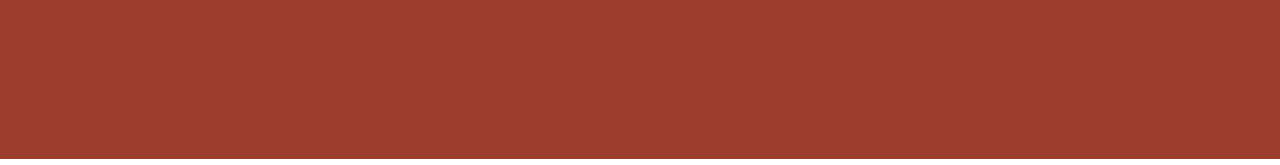
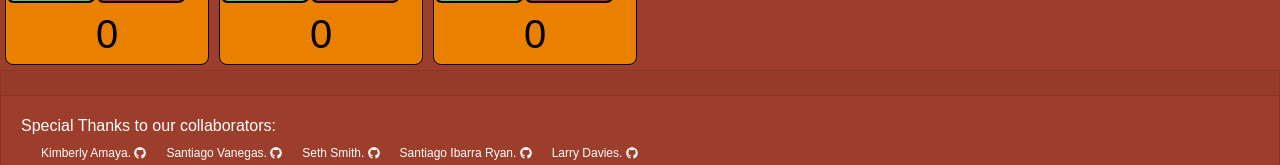
Before and after one commit to kimberlyamaya/MEME-OH-GRAM_2.0, a React (Create React App) app in the folder client/: page / in a window 1280 px wide. Shown: the part 961-1126 px from the top of the page. Built offline with nearby package versions, Linux system fonts and the light colour scheme; a web font is replaced by a local one.

Commit message:
added footer

```diff
--- a/client/public/index.html
+++ b/client/public/index.html
@@ -12,6 +12,7 @@
     <link rel="apple-touch-icon" href="%PUBLIC_URL%/logo192.png" />
     <link rel="stylesheet" href="https://stackpath.bootstrapcdn.com/bootstrap/4.1.3/css/bootstrap.min.css" integrity="sha384-MCw98/SFnGE8fJT3GXwEOngsV7Zt27NXFoaoApmYm81iuXoPkFOJwJ8ERdknLPMO" crossorigin="anonymous">
     <link rel="stylesheet" href="https://cdnjs.cloudflare.com/ajax/libs/font-awesome/4.7.0/css/font-awesome.min.css">
+
 <!-- <link rel="stylesheet" href="meme-OH-gram/client/src/App.css"> -->
 
     <!--
--- a/client/src/App.css
+++ b/client/src/App.css
@@ -5,6 +5,7 @@
   margin: 0;
   padding: 0;
   font-family: 'Montserrat', sans-serif;
+
   }
 .App {
   text-align: center;
@@ -53,12 +54,12 @@ h1,h4{
   display: none;
   cursor: pointer;
 } */
- .Profile,.loginForm, .signupForm{
+ .Home,.Profile,.loginForm, .signupForm{
 border-top: 1px solid black;
 width: 100%;
 /* padding-left: 100px; */
-height: 100vh;
-font-size: 50px;
+height: auto;
+font-size: 40px;
 background-image: url("./Assets/bg.png");
 background-size: cover;
 }
@@ -128,20 +129,17 @@ background-size: cover;
     }
 
 }
-/* @media(min-width:600px){
-  .title{
-    padding-top: 25px;
-    height: 1vh;
-    }
-    h1{font-size: 1em;}
-    .logo{
-      width: 20vw;
-    height: 20vh;
 
-    }
-} */
-
-
+.footer{
+  background-image: url("./Assets/bg.png");
+  border-radius: 0%;
+  font-size: 12px;
+}
+.info{
+display: inline;
+font-size: 1em;
+padding-left: 20px;
+}
 
 @media (max-width:600px){
  h4,h2{
@@ -442,13 +440,13 @@ h3{font-size: 20px;}
   font: 20px;
 }
 
-.Profile, .Home {
+/* .Profile, .Home {
   background-image: url("./Assets/bg.png");
   height: 100vh;
   border-top: 2px solid rgb(252, 252, 252);
-  /* flex-wrap: wrap; */
+  flex-wrap: wrap;
 
-}
+} */
 
 
 /* .Profile {
--- a/client/src/App.js
+++ b/client/src/App.js
@@ -3,7 +3,7 @@ import "./App.css";
 // import logo from './logo.svg';
 import React from "react";
 import { BrowserRouter as Router, Routes, Route } from "react-router-dom";
-
+import Footer from "./components/Footer/Footer";
 import './App.css';
 import Navbar from "./components/Navbar/Navbar"
 import Home from './components/Home/Home';
@@ -62,6 +62,7 @@ function App() {
           <Route path="/meme" element={<MemeGenerator />} />
         </Routes>
       </Router>
+      <Footer/>
     </ApolloProvider>
   );
 }
--- a/client/src/components/Footer/Footer.js
+++ b/client/src/components/Footer/Footer.js
@@ -0,0 +1,23 @@
+import React from 'react'
+import {FaGithub} from 'react-icons/fa'
+function Footer() {
+  return (
+    <div class="card footer">
+  <div class="card-header">
+
+  </div>
+  <div class="card-body">
+   <h6>Special Thanks to our collaborators:</h6>
+    <p class="card-text info"><a href='https://github.com/kimberlyamaya'>Kimberly Amaya. <FaGithub/></a></p>
+    <p class="card-text info"><a href='https://github.com/santiagov916'>Santiago Vanegas. </a><FaGithub/></p>
+    <p class="card-text info"><a href='https://github.com/Seth20smith'>Seth Smith. </a><FaGithub/></p>
+    <p class="card-text info"><a href='https://github.com/SantiBass'>Santiago Ibarra Ryan. </a><FaGithub/></p>
+    <p class="card-text info"><a href='https://github.com/Lssdavies'>Larry Davies. </a><FaGithub/></p>
+    {/* <a href="#" class="btn btn-primary">Go somewhere</a> */}
+  </div>
+
+</div>
+  )
+}
+
+export default Footer
--- a/client/src/components/Profile/Profile.js
+++ b/client/src/components/Profile/Profile.js
@@ -28,7 +28,7 @@ const Profile = () => {
 
     // const { data } = useQuery(QUERY_ALL_MEMES)
 
-    const newmeme=["https://i.imgflip.com/3qqcim.png", "https://i.imgflip.com/1bhf.jpg", "https://i.imgflip.com/2odckz.jpg", "https://i.imgflip.com/23ls.jpg", "https://i.imgflip.com/4acd7j.png", "https://i.imgflip.com/1ihzfe.jpg", "https://i.imgflip.com/vdz0.jpg", "https://i.imgflip.com/1bh9.jpg", "https://i.imgflip.com/8k0sa.jpg"]
+    const newmeme=["https://i.imgflip.com/3qqcim.png", "https://i.imgflip.com/1bhf.jpg", "https://i.imgflip.com/2odckz.jpg", "https://i.imgflip.com/23ls.jpg", "https://i.imgflip.com/4acd7j.png", "https://i.imgflip.com/1ihzfe.jpg", "https://i.imgflip.com/vdz0.jpg", "https://i.imgflip.com/1bh9.jpg"]
 
     // ****** auth not working ******
     // const loggedIn = Auth.loggedIn();
--- a/package.json
+++ b/package.json
@@ -21,6 +21,9 @@
   },
   "homepage": "https://github.com/kimberlyamaya/meme-OH-gram#readme",
   "dependencies": {
-    "concurrently": "^7.0.0"
+    "@fortawesome/fontawesome-svg-core": "^6.1.0",
+    "bootstrap-icons": "^1.8.1",
+    "concurrently": "^7.0.0",
+    "react-icons": "^4.3.1"
   }
 }
```
Also changed, not shown: 1 other file (tests, documents, lock files or other folders).
